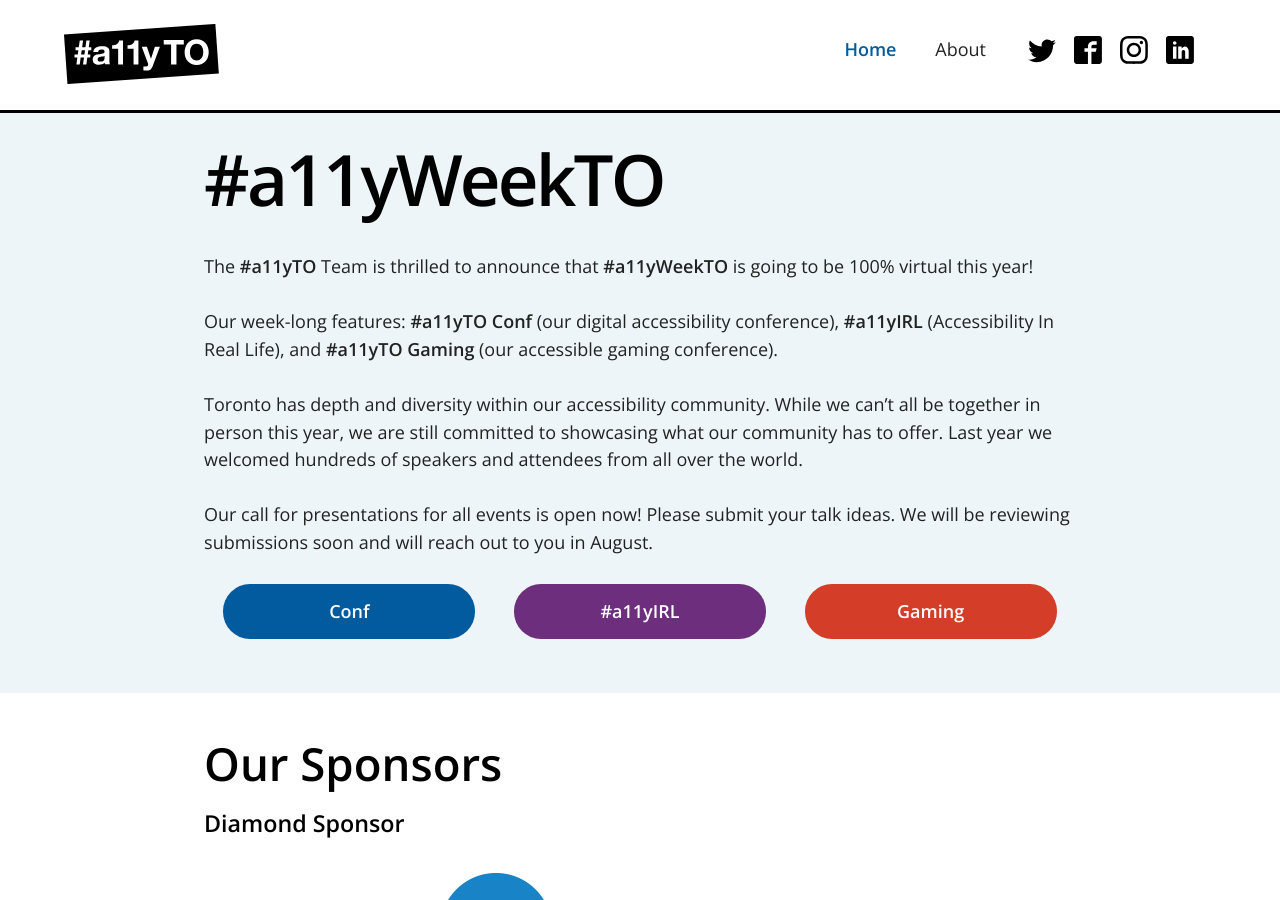
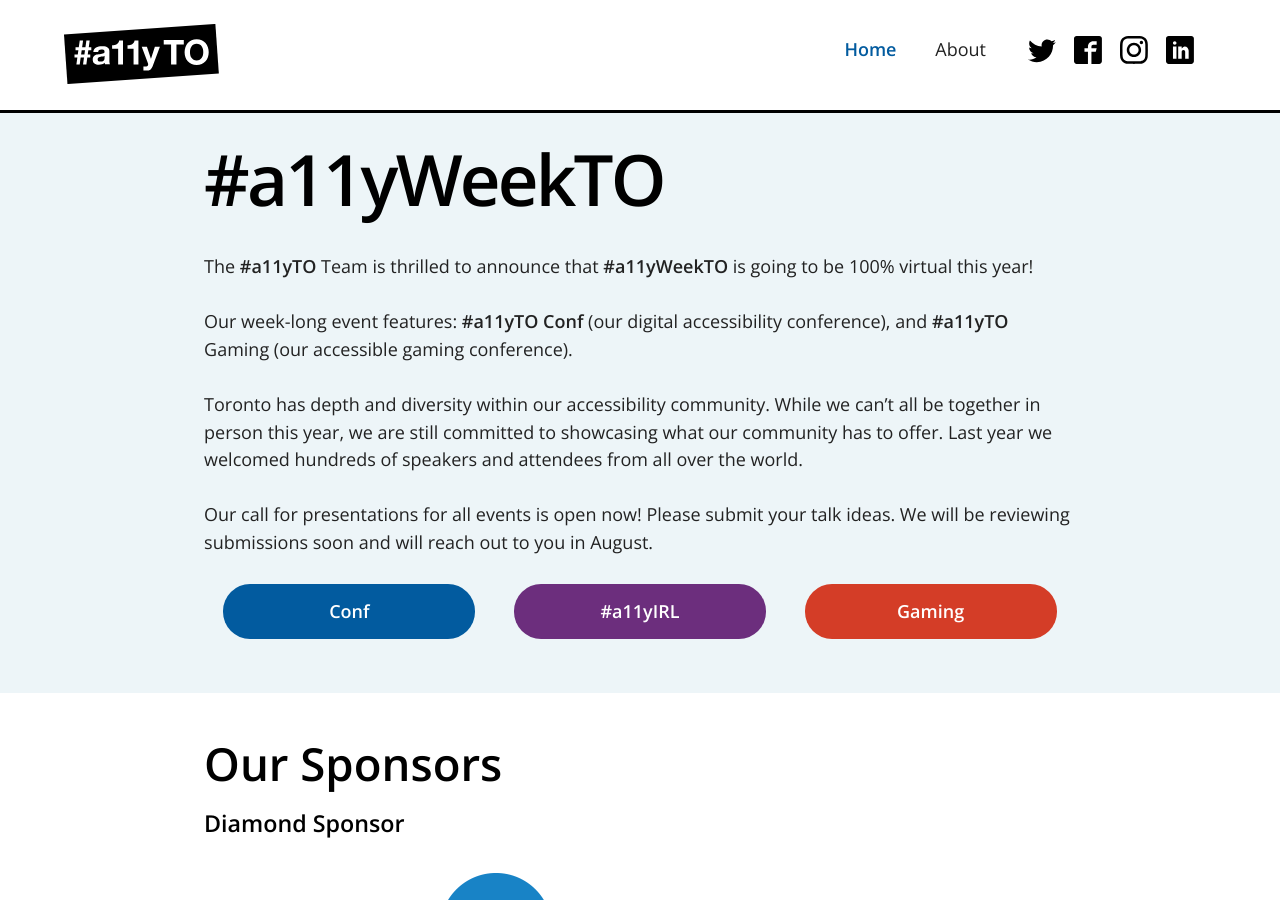
Before and after one commit to a11yTO/A11yTO-Main, a Jekyll site: the page built from index.html, in a window 1280 px wide and 900 px high. Built offline with Jekyll 4.4.1, drawn with Linux system fonts in a browser that asks for light colours.

Commit message:
Update copy

```diff
--- a/index.html
+++ b/index.html
@@ -8,7 +8,7 @@
 
 <h2 class="page-title">#a11yWeekTO</h2>
 <p>The <strong>#a11yTO</strong> Team is thrilled to announce that <strong>#a11yWeekTO</strong> is going to be 100% virtual this year!</p>
-<p>Our week-long features: <strong>#a11yTO Conf</strong> (our digital accessibility conference), <strong>#a11yIRL</strong> (Accessibility In Real Life), and <strong>#a11yTO Gaming</strong> (our accessible gaming conference).</p>
+<p>Our week-long event features: <strong>#a11yTO Conf</strong> (our digital accessibility conference), and <strong>#a11yTO</strong> Gaming (our accessible gaming conference).</p>
 <p>Toronto has depth and diversity within our accessibility community. While we can’t all be together in person this year, we are still committed to showcasing what our community has to offer. Last year we welcomed hundreds of speakers and attendees from all over the world.</p>
 
 <p>Our call for presentations for all events is open now! Please submit your talk ideas. We will be reviewing submissions soon and will reach out to you in August.</p>
```
